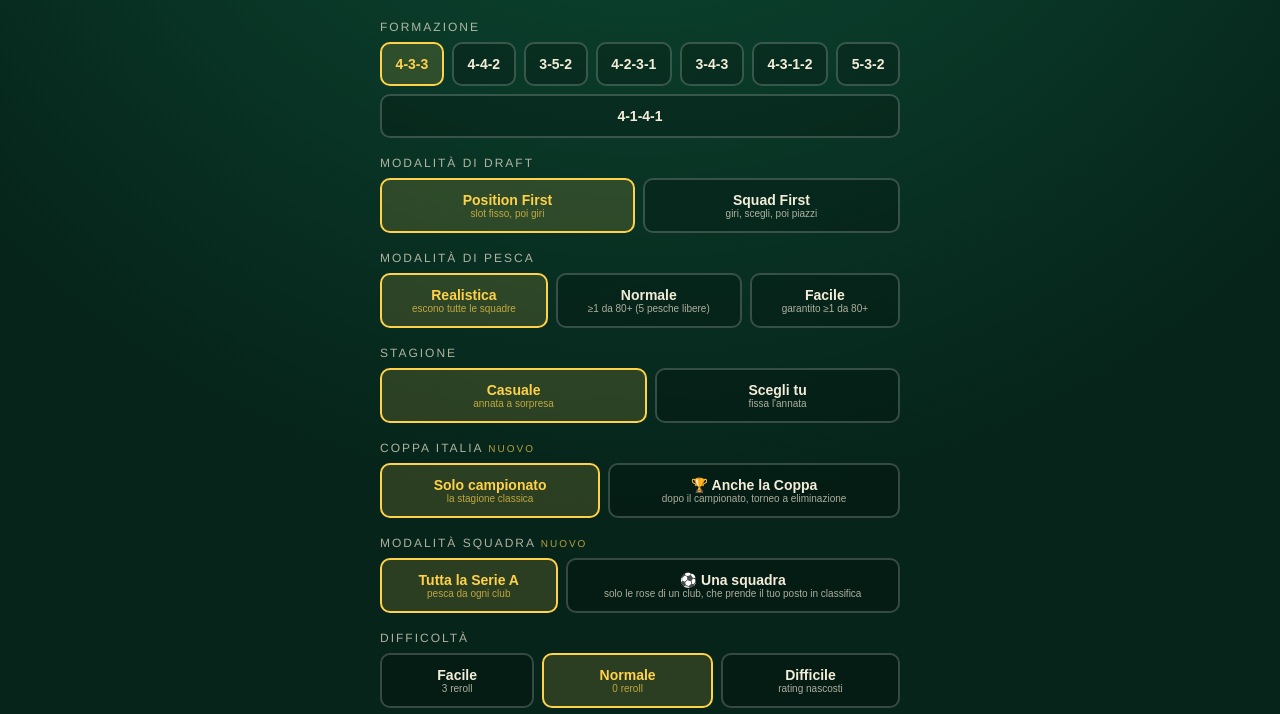
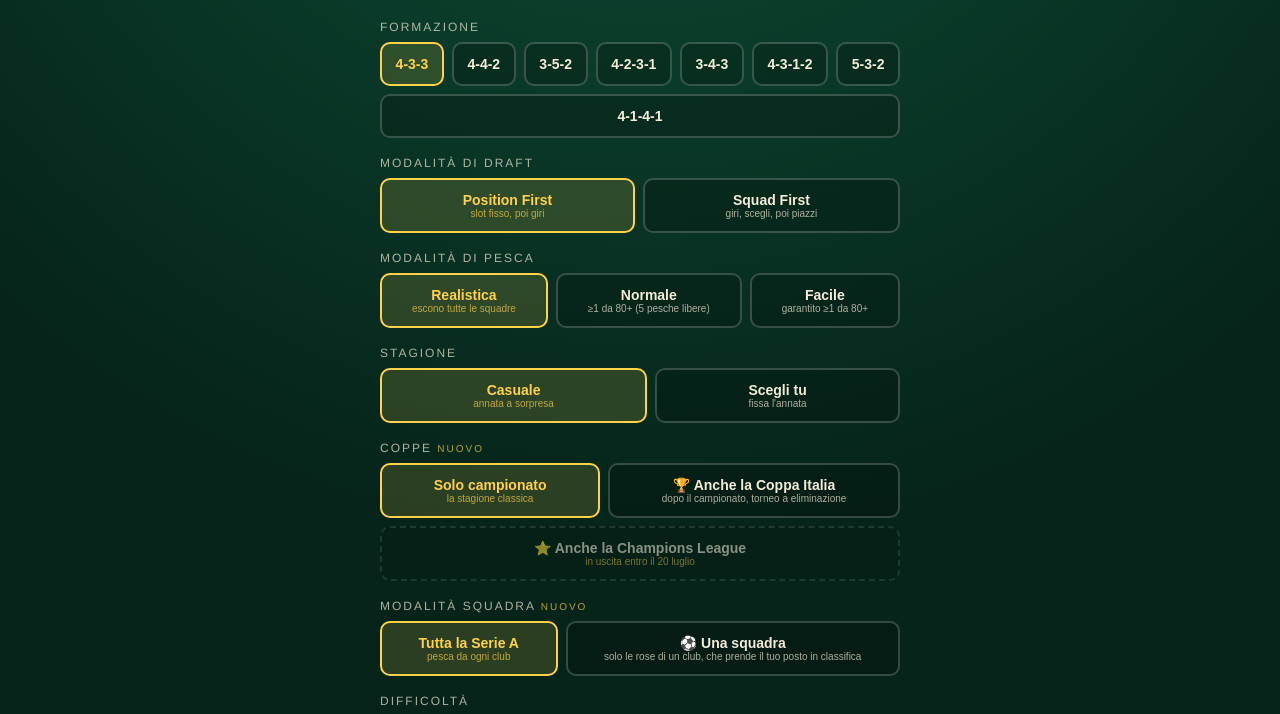
Before and after one commit to Zappo02/38a0-serieA, a React (Vite) app: page / in a window 1280 px wide. Shown: the part 404-1118 px from the top of the page. Built offline with nearby package versions, Linux system fonts and the light colour scheme; the HTML template or start-up script is replaced by a standard one.

Commit message:
Update App.jsx

```diff
--- a/src/App.jsx
+++ b/src/App.jsx
@@ -1083,15 +1083,24 @@
           </div>
         )}
 
-        <Label>Coppa Italia <span style={{color:S.gold, fontSize:10}}>NUOVO</span></Label>
+        <Label>Coppe <span style={{color:S.gold, fontSize:10}}>NUOVO</span></Label>
         <div style={chipRow}>
           <button onClick={()=>setCupMode(false)} style={chip(!cupMode)}>
             Solo campionato
             <span style={{display:"block", fontSize:10, opacity:.7, fontWeight:400}}>la stagione classica</span>
           </button>
           <button onClick={()=>setCupMode(true)} style={chip(cupMode)}>
-            🏆 Anche la Coppa
+            🏆 Anche la Coppa Italia
             <span style={{display:"block", fontSize:10, opacity:.7, fontWeight:400}}>dopo il campionato, torneo a eliminazione</span>
+          </button>
+        </div>
+        <div style={{marginTop:8}}>
+          <button disabled aria-disabled="true" style={{
+            ...chip(false), width:"100%", cursor:"not-allowed", opacity:.55,
+            borderStyle:"dashed",
+          }}>
+            ⭐ Anche la Champions League
+            <span style={{display:"block", fontSize:10, opacity:.85, fontWeight:400, color:S.gold}}>in uscita entro il 20 luglio</span>
           </button>
         </div>
 
```
